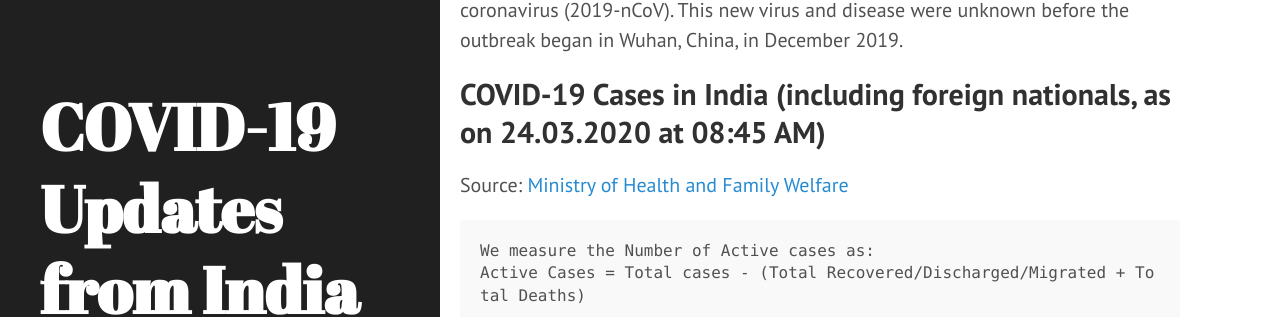
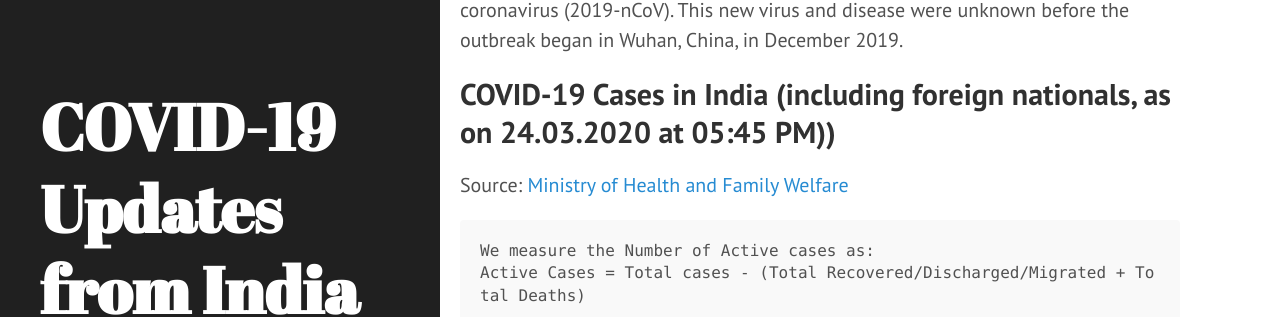
Before and after one commit to bhooraj/covid19updates-india, a Jekyll site: the page built from _posts/2020-03-24-home.md, in a window 1280 px wide and 900 px high. Shown: the part 215-532 px from the top of the window. Built offline with Jekyll 4.4.1, drawn with Linux system fonts in a browser that asks for light colours.

Commit message:
Update 2020-03-24-home.md

```diff
--- a/_posts/2020-03-24-home.md
+++ b/_posts/2020-03-24-home.md
@@ -6,7 +6,7 @@ last_update: true
 
 COVID-19 is the infectious disease caused by the most recently discovered coronavirus (2019-nCoV). This new virus and disease were unknown before the outbreak began in Wuhan, China, in December 2019.
 
-## COVID-19 Cases in India (including foreign nationals, as on 24.03.2020 at 08:45 AM)
+## COVID-19 Cases in India (including foreign nationals, as on 24.03.2020 at 05:45 PM))
 <p id = "totalcases" style="font-size: 1.2rem; font-weight: bold;"></p>
 <p id = "totalrecovered" style="font-size: 1.2rem; font-weight: bold;"></p>
 <p id = "totaldeaths" style="font-size: 1.2rem; font-weight: bold;"></p>
```
